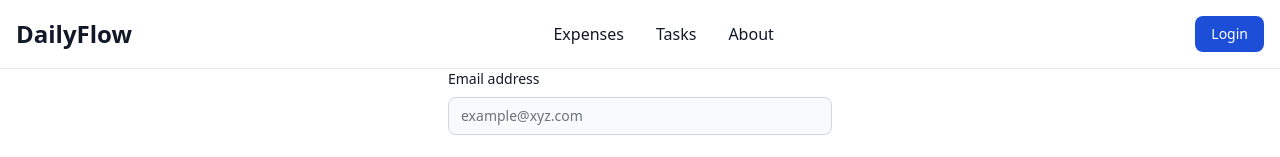
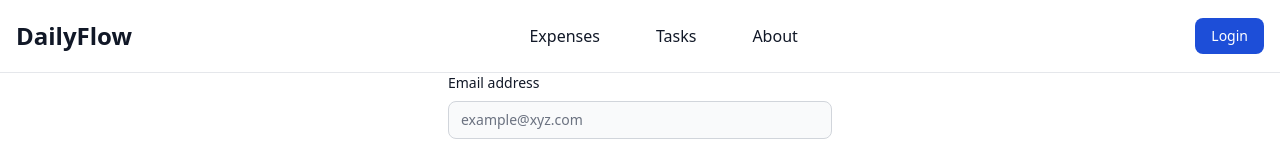
Before and after one commit to Sourav-Tanwar/DailyFlow, a React (Vite) app in the folder frontend/Dailyflow/: page /login in a window 1280 px wide. Shown: the top 157 px of the page. Built offline with nearby package versions, Linux system fonts and the light colour scheme.

Commit message:
Homepage added and reload issue fixed

```diff
--- a/frontend/Dailyflow/src/App.jsx
+++ b/frontend/Dailyflow/src/App.jsx
@@ -8,22 +8,27 @@ import ExpenseTracker from './components/ExpenseTracker'
 import Login from './components/Login'
 import Signup from './components/Signup'
 import Dashboard from './components/Dashboard';
+import HomePage from "./components/HomePage";
+import { useSelector } from 'react-redux';
 
 // import './App.css'
 
 function App() {
+  // const isLoggedIn = !!localStorage.getItem("authToken");
+  const isLoggedIn = useSelector((state) => !!state.auth.token);
 
   return (
     <>
     <Router>
 
       <Routes>
-      <Route exact path='/' element={<Dashboard/>}/>
+      <Route path="/" element={isLoggedIn ? <Dashboard /> : <HomePage />} />
+      {/* <Route exact path='/' element={<Dashboard/>}/> */}
       <Route exact path="/login" element={<Login/>}/>
       <Route exact path="/signup" element={<Signup/>}/>
       <Route exact path="/Expense" element={<ExpenseTracker />}/>
 
-      {/* <ExpenseTracker /> */}
+
       </Routes>
       </Router>
     </>
--- /dev/null
+++ b/frontend/Dailyflow/src/components/HomePage.jsx
@@ -0,0 +1,52 @@
+import React from 'react';
+import { Link } from 'react-router-dom';
+
+const HomePage = () => {
+  return (
+    <div className="bg-white dark:bg-gray-900 min-h-screen text-gray-900 dark:text-white">
+      <section className="text-center py-20 px-6 md:px-20">
+        <h1 className="text-5xl font-extrabold mb-4">Welcome to DailyFlow</h1>
+        <p className="text-xl text-gray-600 dark:text-gray-300 mb-8">
+          Your all-in-one solution to manage tasks and track expenses effortlessly.
+        </p>
+        <div className="space-x-4">
+          <Link to="/login">
+            <button className="px-6 py-3 text-white bg-blue-600 rounded-lg hover:bg-blue-700 transition">
+              Login
+            </button>
+          </Link>
+          <Link to="/signup">
+            <button className="px-6 py-3 border border-gray-400 text-gray-800 dark:text-white rounded-lg hover:bg-gray-100 dark:hover:bg-gray-800 transition">
+              Sign Up
+            </button>
+          </Link>
+        </div>
+      </section>
+
+      <section className="py-12 bg-gray-50 dark:bg-gray-800 px-6 md:px-20">
+        <h2 className="text-3xl font-bold text-center mb-10">Why DailyFlow?</h2>
+        <div className="grid md:grid-cols-3 gap-8 text-center">
+          <div>
+            <h3 className="text-xl font-semibold mb-2">📋 Task Management</h3>
+            <p className="text-gray-600 dark:text-gray-300">Easily create, edit, and complete your daily to-dos.</p>
+          </div>
+          <div>
+            <h3 className="text-xl font-semibold mb-2">💰 Expense Tracking</h3>
+            <p className="text-gray-600 dark:text-gray-300">Monitor your spending and stay on budget.</p>
+          </div>
+          <div>
+            <h3 className="text-xl font-semibold mb-2">📊 Simple Analytics</h3>
+            <p className="text-gray-600 dark:text-gray-300">Visualize your progress with clean charts and summaries.</p>
+          </div>
+        </div>
+      </section>
+
+      {/* Footer */}
+      <footer className="py-6 text-center text-sm text-gray-500 dark:text-gray-400">
+        © {new Date().getFullYear()} DailyFlow. All rights reserved.
+      </footer>
+    </div>
+  );
+};
+
+export default HomePage;
--- a/frontend/Dailyflow/src/components/Login.jsx
+++ b/frontend/Dailyflow/src/components/Login.jsx
@@ -16,7 +16,7 @@ export default function Login() {
     e.preventDefault();
     const resultAction  = await dispatch(loginUser(credentials));
     if (loginUser.fulfilled.match(resultAction)){
-      Navigate("/expense")
+      Navigate("/")
     }
     else {
       alert(resultAction.payload || "Login failed");
--- a/frontend/Dailyflow/src/components/Navbar.jsx
+++ b/frontend/Dailyflow/src/components/Navbar.jsx
@@ -1,47 +1,120 @@
-import React from 'react'
-import { Link } from 'react-router-dom'
+import React, { useState } from 'react';
+import { Link, useNavigate } from 'react-router-dom';
+import { useSelector,useDispatch } from 'react-redux';
+import { logout } from '../features/auth/authSlice';
 
 const Navbar = () => {
+  const [isMenuOpen, setIsMenuOpen] = useState(false);
+  const navigate = useNavigate();
+  const isLoggedIn = useSelector((state) => !!state.auth.token);
+  const dispatch = useDispatch();
 
-  const loginHandle = () => {
-    localStorage.removeItem("userEmail")
-    localStorage.removeItem("authToken")
-  }
+
+  const logOutHandle = () => {
+    setIsMenuOpen(false)
+    // localStorage.removeItem("userEmail");
+    // localStorage.removeItem("authToken");
+    dispatch(logout());
+
+    navigate("/");
+  };
+
+  // const isLoggedIn = !!localStorage.getItem("authToken");
 
   return (
-    <>
-      <nav className="bg-white dark:bg-gray-900  w-full z-20 top-0 start-0 border-b border-gray-200 dark:border-gray-600">
+    <nav className="bg-white dark:bg-gray-900 border-b border-gray-200 dark:border-gray-600 w-full z-20 top-0">
       <div className="max-w-screen-xl flex flex-wrap items-center justify-between mx-auto p-4">
-          <span className="self-center text-2xl font-semibold text-gray-900 whitespace-nowrap dark:text-white"><Link to="/">DailyFlow</Link></span>
-          <div className="flex md:order-2 space-x-3 md:space-x-0 rtl:space-x-reverse">
-            <Link to="/login">
-              <button type="button" to="/login" onClick={loginHandle} className="text-white bg-blue-700 hover:bg-blue-800 focus:ring-4 focus:outline-none focus:ring-blue-300 font-medium rounded-lg text-sm px-4 py-2 text-center dark:bg-blue-600 dark:hover:bg-blue-700 dark:focus:ring-blue-800">{localStorage.getItem("authToken") ? "Logout" : "Login"}</button>
+        {/* Logo */}
+        <Link to="/" className="text-2xl font-semibold text-gray-900 dark:text-white">
+          DailyFlow
         </Link>
-            <button data-collapse-toggle="navbar-sticky" type="button" className="inline-flex items-center p-2 w-10 h-10 justify-center text-sm text-gray-500 rounded-lg md:hidden hover:bg-gray-100 focus:outline-none focus:ring-2 focus:ring-gray-200 dark:text-gray-400 dark:hover:bg-gray-700 dark:focus:ring-gray-600" aria-controls="navbar-sticky" aria-expanded="false">
-              <span className="sr-only">Open main menu</span>
+
+        {/* Mobile Menu Button */}
+        <button
+          onClick={() => setIsMenuOpen(!isMenuOpen)}
+          className="md:hidden inline-flex items-center p-2 text-sm text-gray-500 rounded-lg hover:bg-gray-100 focus:outline-none focus:ring-2 dark:text-gray-400 dark:hover:bg-gray-700 dark:focus:ring-gray-600"
+        >
+          <span className="sr-only">Toggle menu</span>
+          <svg
+            className="w-6 h-6"
+            fill="none"
+            stroke="currentColor"
+            viewBox="0 0 24 24"
+            xmlns="http://www.w3.org/2000/svg"
+          >
+            {isMenuOpen ? (
+              <path strokeLinecap="round" strokeLinejoin="round" strokeWidth={2} d="M6 18L18 6M6 6l12 12" />
+            ) : (
+              <path strokeLinecap="round" strokeLinejoin="round" strokeWidth={2} d="M4 6h16M4 12h16M4 18h16" />
+            )}
+          </svg>
         </button>
-          </div>
-          <div className="items-center justify-between hidden w-full md:flex md:w-auto md:order-1" id="navbar-sticky">
-            <ul className="flex flex-col p-4 md:p-0 mt-4 font-medium border border-gray-100 rounded-lg bg-gray-50 md:space-x-8 rtl:space-x-reverse md:flex-row md:mt-0 md:border-0 md:bg-white dark:bg-gray-800 md:dark:bg-gray-900 dark:border-gray-700">
-              {/* <li>
-                <a href="#" className="block py-2 px-3 text-white bg-blue-700 rounded-sm md:bg-transparent md:text-blue-700 md:p-0 md:dark:text-blue-500" aria-current="page">Home</a>
-              </li> */}
+
+        {/* Main Navigation */}
+        <div className={`w-full md:flex md:items-center md:w-auto ${isMenuOpen ? 'block' : 'hidden'}`}>
+          <ul className="flex flex-col md:flex-row md:space-x-8 mt-4 md:mt-0 bg-gray-50 md:bg-white dark:bg-gray-800 md:dark:bg-gray-900 p-4 md:p-0 rounded-lg">
             <li>
-
-                <Link to="/expense" href="#" className="block py-2 px-3 text-gray-900 rounded-sm hover:bg-gray-100 md:hover:bg-transparent md:hover:text-blue-700 md:p-0 md:dark:hover:text-blue-500 dark:text-white dark:hover:bg-gray-700 dark:hover:text-white md:dark:hover:bg-transparent dark:border-gray-700">Expenses</Link>
+              <Link to="/expense" onClick={() => setIsMenuOpen(false)}
+                className="block py-2 px-3 text-gray-900 dark:text-white hover:text-blue-700 dark:hover:text-blue-400">
+                Expenses
+              </Link>
             </li>
             <li>
-                <a href="#" className="block py-2 px-3 text-gray-900 rounded-sm hover:bg-gray-100 md:hover:bg-transparent md:hover:text-blue-700 md:p-0 md:dark:hover:text-blue-500 dark:text-white dark:hover:bg-gray-700 dark:hover:text-white md:dark:hover:bg-transparent dark:border-gray-700">Tasks</a>
+              <Link to="#" onClick={() => setIsMenuOpen(false)}
+                className="block py-2 px-3 text-gray-900 dark:text-white hover:text-blue-700 dark:hover:text-blue-400">
+                Tasks
+              </Link>
             </li>
             <li>
-                <a href="#" className="block py-2 px-3 text-gray-900 rounded-sm hover:bg-gray-100 md:hover:bg-transparent md:hover:text-blue-700 md:p-0 md:dark:hover:text-blue-500 dark:text-white dark:hover:bg-gray-700 dark:hover:text-white md:dark:hover:bg-transparent dark:border-gray-700">About</a>
+              <Link to="#" onClick={() => setIsMenuOpen(false)}
+                className="block py-2 px-3 text-gray-900 dark:text-white hover:text-blue-700 dark:hover:text-blue-400">
+                About
+              </Link>
             </li>
           </ul>
         </div>
+
+        {/* Login / Logout Button */}
+        <div className="hidden md:block">
+          {isLoggedIn ? (
+            <button
+              onClick={logOutHandle}
+              className="text-white bg-blue-700 hover:bg-blue-800 focus:ring-4 focus:outline-none focus:ring-blue-300 font-medium rounded-lg text-sm px-4 py-2 dark:bg-blue-600 dark:hover:bg-blue-700 dark:focus:ring-blue-800"
+            >
+              Logout
+            </button>
+          ) : (
+            <Link to="/login">
+              <button
+                className="text-white bg-blue-700 hover:bg-blue-800 focus:ring-4 focus:outline-none focus:ring-blue-300 font-medium rounded-lg text-sm px-4 py-2 dark:bg-blue-600 dark:hover:bg-blue-700 dark:focus:ring-blue-800">
+                Login
+              </button>
+            </Link>
+          )}
         </div>
+      </div>
+
+      {/* Mobile view login/logout button */}
+      {isMenuOpen && (
+        <div className="block md:hidden px-4 pb-4">
+          {isLoggedIn ? (
+            <button
+              onClick={logOutHandle}
+              className="w-full text-white bg-blue-700 hover:bg-blue-800 focus:ring-4 focus:outline-none focus:ring-blue-300 font-medium rounded-lg text-sm px-4 py-2 dark:bg-blue-600 dark:hover:bg-blue-700 dark:focus:ring-blue-800"
+            >
+              Logout
+            </button>
+          ) : (
+            <Link to="/login">
+              <button onClick={() => setIsMenuOpen(false)} className="w-full text-white bg-blue-700 hover:bg-blue-800 focus:ring-4 focus:outline-none focus:ring-blue-300 font-medium rounded-lg text-sm px-4 py-2 dark:bg-blue-600 dark:hover:bg-blue-700 dark:focus:ring-blue-800">
+                Login
+              </button>
+            </Link>
+          )}
+        </div>
+      )}
     </nav>
-    </>
-  )
-}
+  );
+};
 
-export default Navbar
+export default Navbar;
--- a/frontend/Dailyflow/src/components/Signup.jsx
+++ b/frontend/Dailyflow/src/components/Signup.jsx
@@ -15,7 +15,7 @@ export default function Login() {
     const resultAction = await dispatch(signupUser(newUser));
 
     if (signupUser.fulfilled.match(resultAction)) {
-      Navigate("/expense")
+      Navigate("/")
     }
     else {
       alert(resultAction.payload || "Login failed");
@@ -58,7 +58,7 @@ export default function Login() {
   }
   return (
     <>
-    <Navbar></Navbar>
+      <Navbar></Navbar>
       <div className="container">
         <form className="max-w-sm mx-auto" onSubmit={handleSubmit}>
           <div className="mb-5">
```
Lines whose indentation alone changed are shown as unchanged.
